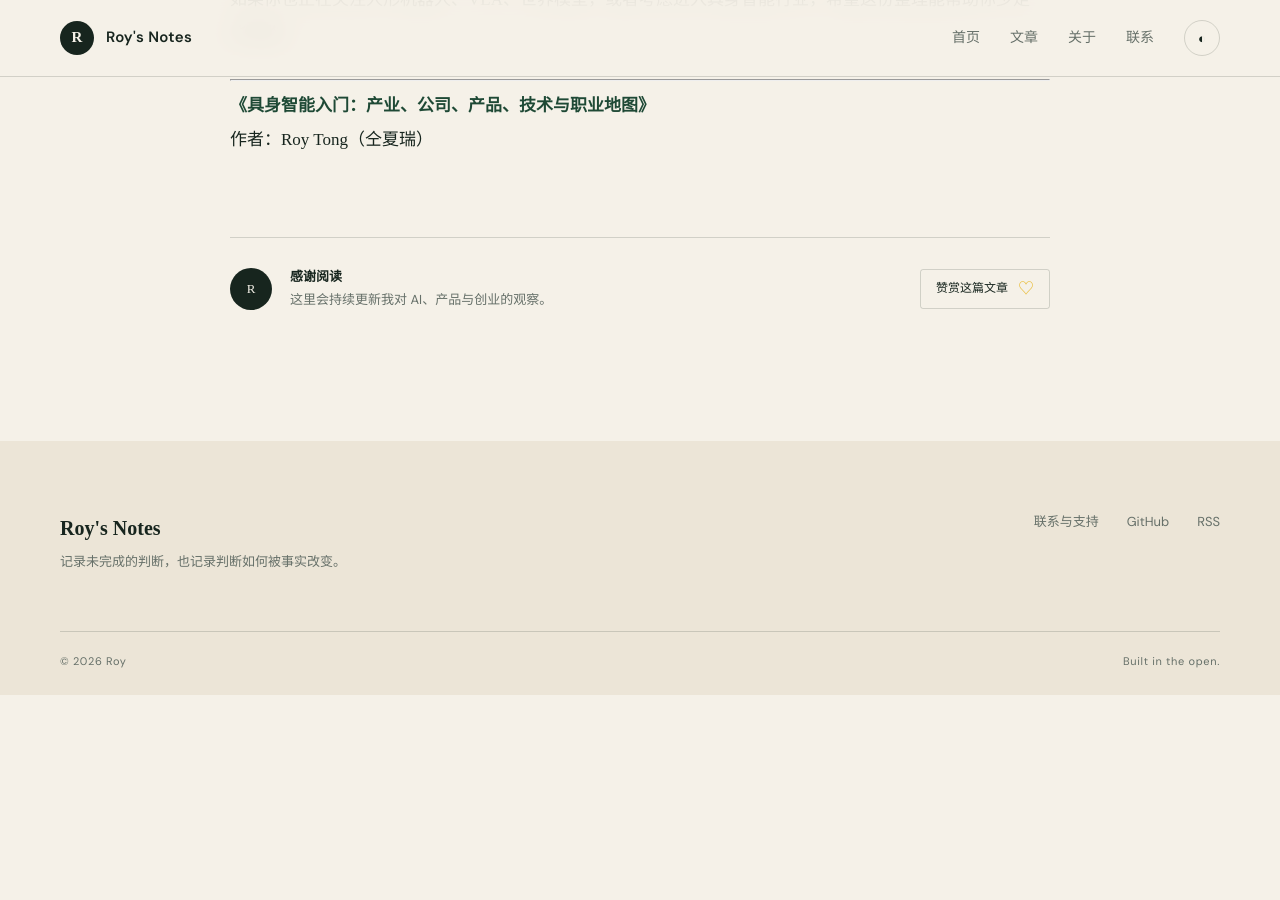
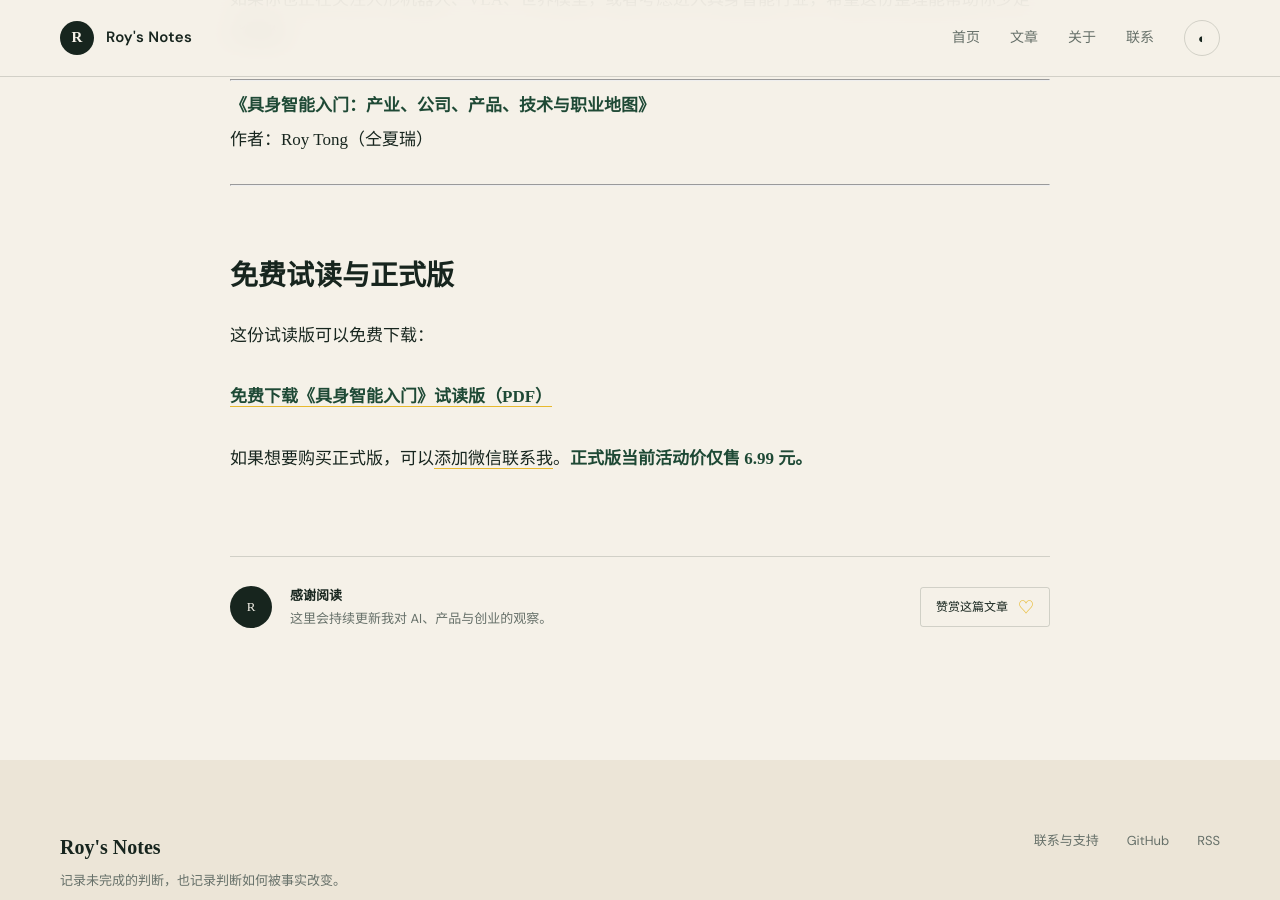
Before and after one commit to roy-tong/roy-tong.github.io, a Jekyll site: the page built from _posts/2026-07-20-embodied-intelligence-beginners-guide.md, in a window 1280 px wide and 900 px high, scrolled down 3098 px. Built offline with Jekyll 4.4.1, drawn with Linux system fonts in a browser that asks for light colours; before the commit the page ends 3793 px from its top, so only the background shows below that.

Commit message:
Add free preview download and purchase details

```diff
--- a/_posts/2026-07-20-embodied-intelligence-beginners-guide.md
+++ b/_posts/2026-07-20-embodied-intelligence-beginners-guide.md
@@ -72,3 +72,13 @@ excerpt: "具身智能难学，往往不是因为资料太少，而是资料之
 
 **《具身智能入门：产业、公司、产品、技术与职业地图》**
 作者：Roy Tong（仝夏瑞）
+
+---
+
+## 免费试读与正式版
+
+这份试读版可以免费下载：
+
+<a href="{{ '/assets/downloads/embodied-intelligence-preview-2026-summer.pdf' | relative_url }}" download data-umami-event="download-embodied-intelligence-preview"><strong>免费下载《具身智能入门》试读版（PDF）</strong></a>
+
+如果想要购买正式版，可以[添加微信联系我]({{ '/support/#wechat' | relative_url }})。**正式版当前活动价仅售 6.99 元。**
```
Also changed, not shown: 1 other file.
